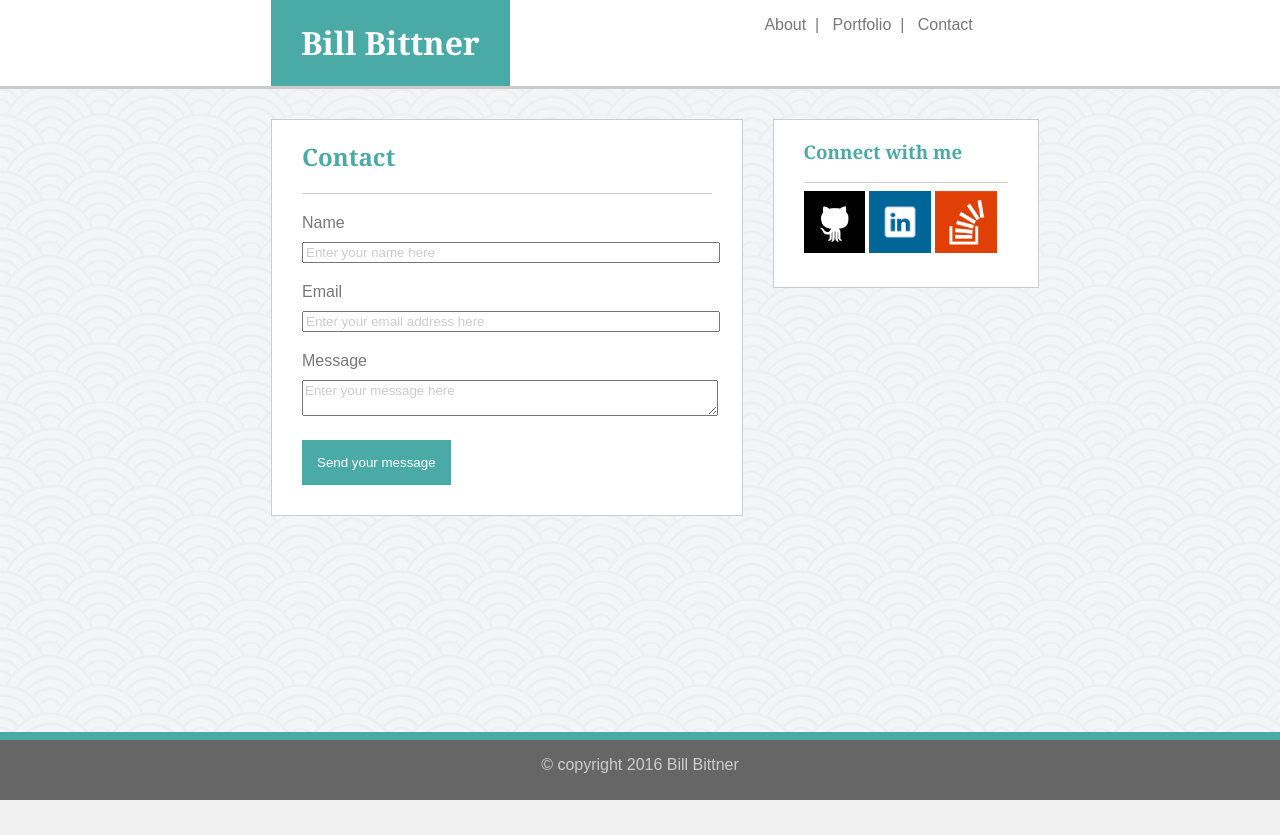
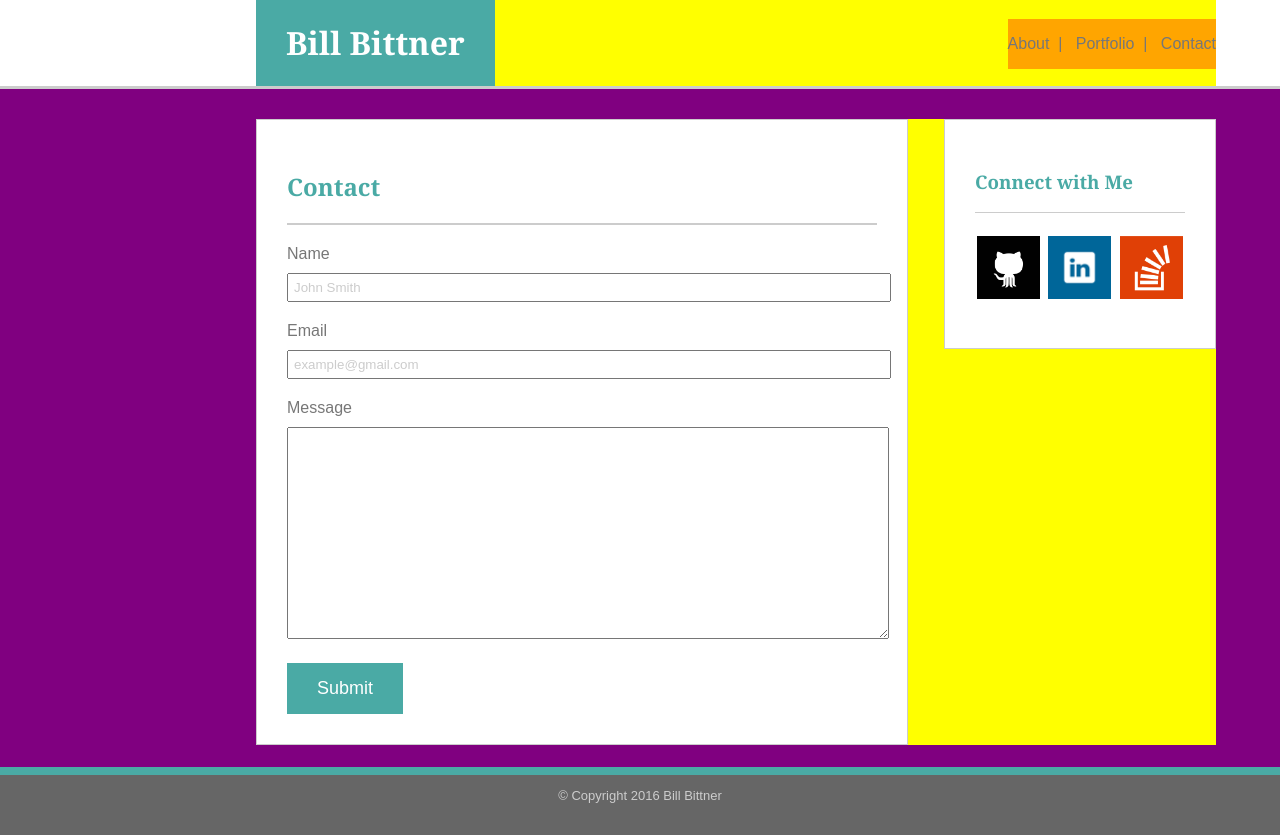
Before and after one commit to billbitt/Basic-Portfolio, a PHP site: page /contact.html in a window 1280 px wide. Before the commit the page ends 800 px from the top, so only its background shows below. Run offline with PHP 8.4, Linux system fonts and the light colour scheme.

Commit message:
midway through revising dimensions and m; changed some style like <footer> and font sizes

```diff
--- a/assets/css/style.css
+++ b/assets/css/style.css
@@ -3,30 +3,34 @@
 	overflow: auto;
 	background-color: #ffffff;
 	border-bottom: #cccccc solid 3px;  /* is this list correct?*/
-	padding-left: 20%;
+}
+
+.sectionWrap {
+	overflow: auto;
+	position: relative;
+	width: 960px;
+	margin-left: 20%;
+	background-color: yellow;
 }
 
 .topBar__name {
 	float: left;
 	background-color: #4aaaa5;
-  	margin-left: 15px;
 	padding: 0px 30px 0px 30px;
 }
 
 .topBar__navigation {
-	float: right;
-	margin-right: 30%;
-	margin-left: 15px;
- 	/*background-color: orange;*/
+ 	background-color: orange;
+ 	position: absolute;  /*can i do this with float instead?*/
+ 	bottom: 20%;
+ 	right: 0px;
 }
 
-.middleBar {
+.content {
 	clear: both;
 	overflow: auto;
-	padding-top: 15px;
-	padding-bottom: 15px;
-	padding-right: 0px;
-	padding-left: 20%;
+	background-color: purple;
+	padding: 30px 0px 30px 0px;
 }
 
 .contentBox {
@@ -36,26 +40,26 @@
 .contentBox__main {
 	float: left;
 	overflow: auto;
-  	width: 40%;
+  	width: 590px;
 	background-color: #ffffff;
-	padding: 0px 30px 30px 30px;
- 	margin: 15px;
+	padding: 30px 30px 30px 30px;
 }
 
 .contentBox__connect {
-	float: left;
+	float: right;
 	overflow: auto;
-	width: 20%;
+	width: 210px;
 	background-color: #ffffff;
-	margin: 15px;
-	padding: 0px 30px 30px 30px;
+	padding: 30px 30px 30px 30px;
 }
 
-.bottomBar {
+footer {
 	background-color: #666666;
 	color: #cccccc;
 	border-top: #4aaaa5 solid 8px;
 	text-align: center;
+	vertical-align: center; /*why doesn't this work?*/
+	font-size: small;
 }
 
 /*about page items */
@@ -102,6 +106,7 @@ form {
 }
 input {
 	width: 100%;
+	padding: 5px;
 	margin: 10px 0px 20px 0px;
 	font-family: Arial;
 	color: #CCCCCC
@@ -109,6 +114,8 @@ input {
 
 textarea {
 	width: 100%;
+	height: 200px;
+	padding: 5px;
 	margin: 10px 0px 20px 0px;
 	font-family: Arial;
 	color: #CCCCCC
@@ -117,8 +124,9 @@ textarea {
 button {
 	background-color: #4aaaa5;
 	border: none;
-	padding: 15px;
+	padding: 15px 30px 15px 30px;
 	font-family: Arial;
+	font-size: large;
 	color: #ffffff;
 }
 
@@ -135,8 +143,15 @@ body {
 
 hr {
 	border: 0px;
+	background-color: #CCCCCC;
+}
+
+.hr--content {
+	height: 2px;
+}
+
+.hr--contact {
 	height: 1px;
-	background-color: #CCCCCC;
 }
 
 /*text and header styles*/
@@ -164,6 +179,7 @@ a {
 }
 
 .a__imageLink {
+	padding: 15px 2px 15px 2px;
 	height: 30%;
 	width: 30%;
 }
@@ -204,6 +220,6 @@ html, body {
 	display: block;
 }
 
-.bottomBar, .pageWrap:after {
+footer, .pageWrap:after {
 	height: 60px;
 }
--- a/contact.html
+++ b/contact.html
@@ -9,6 +9,7 @@
 	<div class="pageWrap">
 		<!-- this section is the top navigation bar -->
 		<div class="topBar">
+			<div class="sectionWrap">
 				<div class="topBar__name">
 					<h1 class="h1--name">Bill Bittner</h1>
 				</div>
@@ -20,35 +21,34 @@
 					</p>
 				</div>
 			</div>
+		</div>
 
 		<!-- this section is the main content of the page-->
-		<div class="middleBar">
+		<div class="content">
+			<div class="sectionWrap">
 				<div class="contentBox contentBox__main">
 					<h2>Contact</h2>
-				<hr>
+					<hr class="hr--content">
 					<form action="" method="post" class="contactForm standardText">  <!-- need to update action -->
 						<div>
 							<label for="name">Name</label>
-						<input type="text" id ="name" name="user_name" value="Enter your name here"/>
+							<input type="text" id ="name" name="user_name" value="John Smith"/>
 						</div>
 						<div>
 							<label for="mail">Email</label>
-						<input type="email" id="mail" name="user_mail" value="Enter your email address here"/>
+							<input type="email" id="mail" name="user_mail" value="example@gmail.com"/>
 						</div>
 						<div>
 							<label for="message">Message</label>
-						<textarea id="msg" name="user_message">Enter your message here</textarea>
+							<textarea id="msg" name="user_message"></textarea>
 						</div>
-
-					<div class="button">
-						<button type="submit">Send your message</button>
-					</div>
+						<button type="submit">Submit</button>
 					</form>
 
 				</div>
 				<div class="contentBox contentBox__connect">
-				<h3>Connect with me</h3>
-				<hr>
+					<h3>Connect with Me</h3>
+					<hr class="hr--contact">
 					<a href="https://github.com/billbittner" target="_blank">
 					<img class="a__imageLink" src="assets/images/gitPic.png" alt="github icon">
 					</a>
@@ -61,10 +61,11 @@
 				</div>
 			</div>
 		</div>
+	</div>
 	<!-- this section is the bottom copyright bar-->
-	<div class="bottomBar">
-		<p>&copy; copyright 2016 Bill Bittner</p>
-	</div>
+	<footer>
+		<p>&copy; Copyright 2016 Bill Bittner</p>
+	</footer>
 
 </body>
 
```
Also changed, not shown: index.html (+11 -7 lines), portfolio.html (+11 -7 lines). Lines whose indentation alone changed are shown as unchanged.
